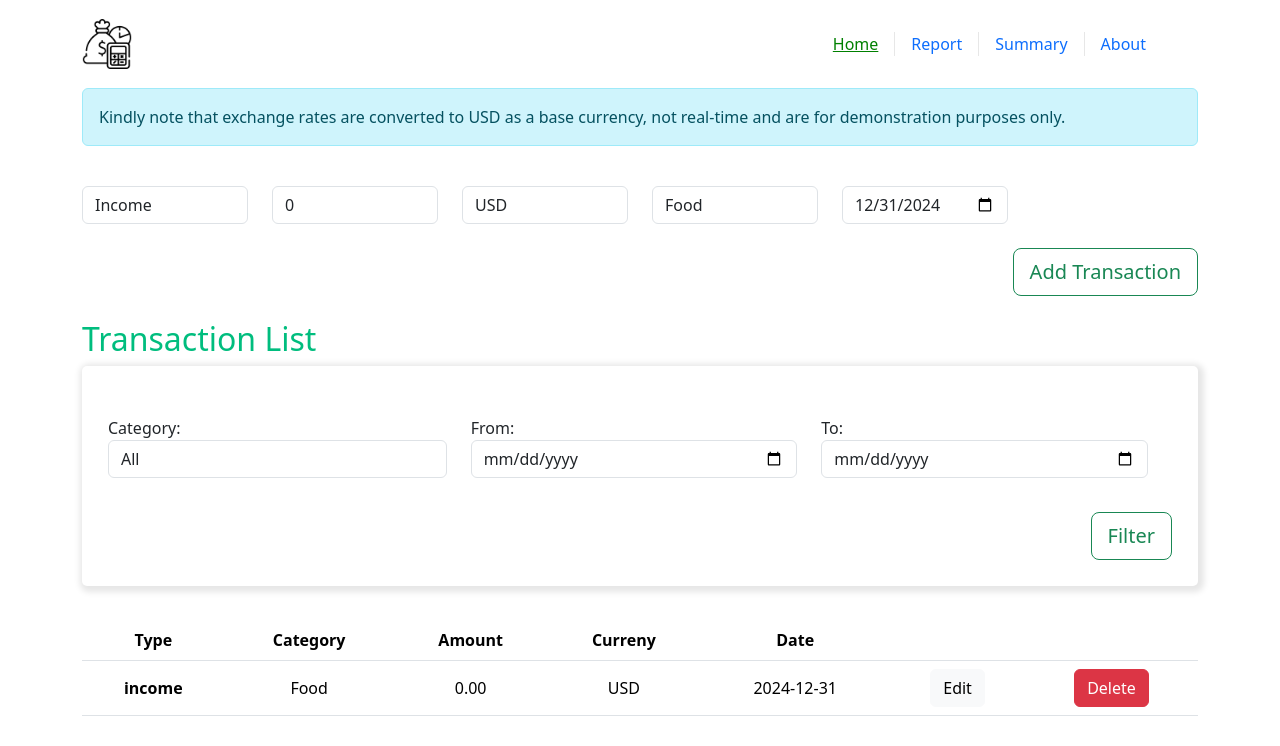
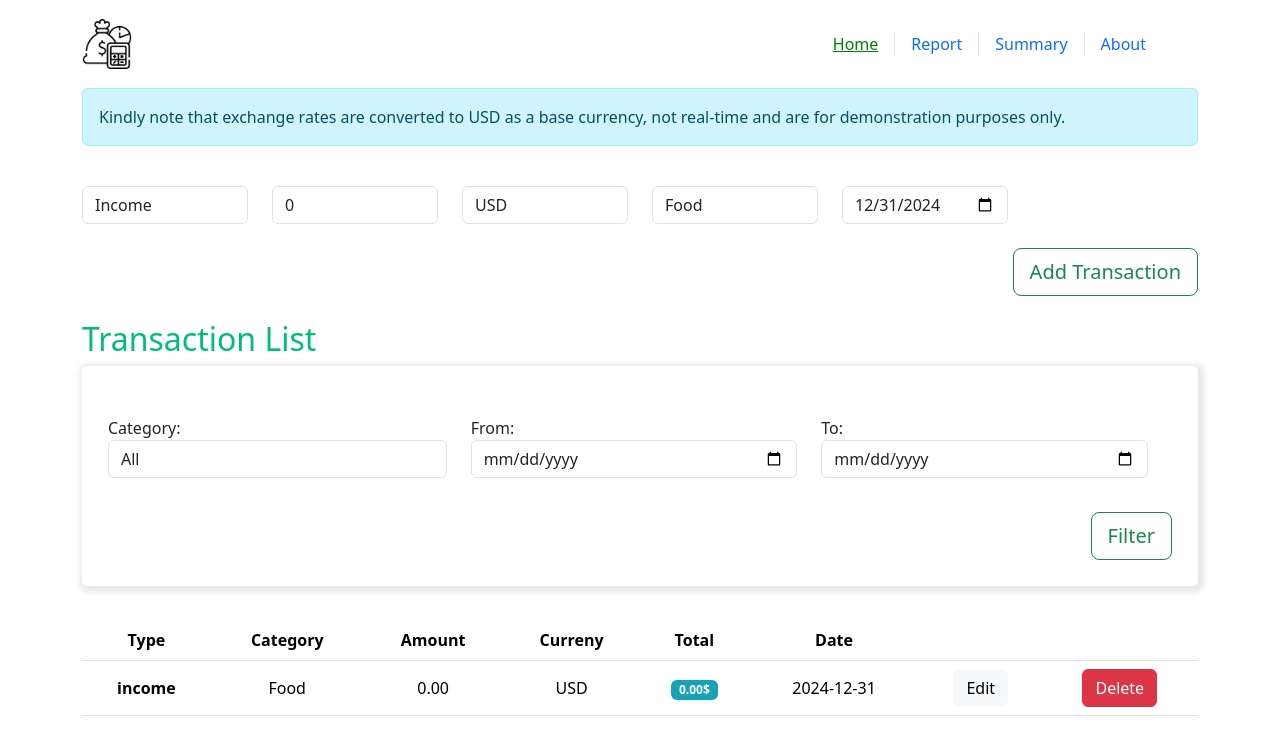
Before and after one commit to RamyMamdouhEl-nabawy/personal-finance-tracker, a Vue app: page / in a window 1280 px wide. Both pictures are taken after a click on the button "Add Transaction". Shown: the top 746 px of the page. Built offline with nearby package versions, Linux system fonts and the light colour scheme; no server answers.

Commit message:
Add new Total column into transaction list, Update amount input to accept decimals in both create and edit transactions, Update Pie to get value from total instead of amount, Add Total property into transaction interface, Update store to handle new Total value, Add new test cases.

```diff
--- a/src/components/FinancePieChart/FinancePieChart.vue
+++ b/src/components/FinancePieChart/FinancePieChart.vue
@@ -18,7 +18,7 @@
         <template #layers>
           <Pie
             data-test="pie-segment"
-            :dataKeys="['type', 'amount']"
+            :dataKeys="['type', 'total']"
             :pie-style="{ innerRadius: 100, padAngle: 0.05 }"
           />
         </template>
@@ -31,6 +31,7 @@
               category: { label: 'Category' },
               currency: { hide: true },
               amount: { label: 'Amount' },
+              total: { label: 'Total' },
               date: { label: 'Transaction-Date' },
             }"
             hideLine
--- a/src/components/TransactionForm/TransactionForm.vue
+++ b/src/components/TransactionForm/TransactionForm.vue
@@ -19,6 +19,7 @@
           class="form-control"
           data-test="transaction-amount"
           type="number"
+          step=".001"
           v-model="amount"
           placeholder="Amount"
           required
@@ -83,15 +84,9 @@ import { useStore } from "vuex";
 
 export default defineComponent({
   name: "TransactionForm",
-  data() {
-    return {
-      type: "income",
-      amount: 0,
-      currency: "USD",
-      category: "Food",
-      date: new Date().toISOString().split("T")[0],
-    };
-  },
+  // data() {
+  //   return {};
+  // },
   computed: {
     exchangeRate() {
       return this.currency === "USD"
@@ -101,7 +96,15 @@ export default defineComponent({
   },
   setup() {
     const store = useStore();
-    return { store };
+    return {
+      type: "income",
+      amount: 0,
+      currency: "USD",
+      category: "Food",
+      total: 0,
+      date: new Date().toISOString().split("T")[0],
+      store,
+    };
   },
   methods: {
     async submitTransaction() {
@@ -110,8 +113,9 @@ export default defineComponent({
       const transaction = {
         id: Date.now(),
         type: this.type,
-        amount: (this.amount * this.exchangeRate).toFixed(2),
+        amount: this.amount,
         currency: this.currency,
+        total: (this.amount * this.exchangeRate).toFixed(2),
         category: this.category,
         date: this.date,
       };
@@ -123,6 +127,7 @@ export default defineComponent({
       this.type = "income";
       this.amount = 0;
       this.currency = "USD";
+      this.total = 0;
       this.category = "Food";
       this.date = new Date().toISOString().split("T")[0];
     },
--- a/src/components/TransactionList.vue
+++ b/src/components/TransactionList.vue
@@ -11,6 +11,7 @@
             <th scope="col">Category</th>
             <th scope="col">Amount</th>
             <th scope="col">Curreny</th>
+            <th scope="col">Total</th>
             <th colspan="2" scope="col">Date</th>
             <th scope="col"></th>
             <th scope="col"></th>
@@ -22,6 +23,11 @@
             <td scope="row">{{ transaction.category }}</td>
             <td>{{ (+transaction.amount).toFixed(2) }}</td>
             <td>{{ transaction.currency }}</td>
+            <td>
+              <span class="badge badge-pill badge-info">
+                {{ (+transaction.total).toFixed(2) }}$
+              </span>
+            </td>
             <td colspan="2">{{ transaction.date }}</td>
             <td>
               <button class="btn btn-light" @click="openEditModal(transaction)">
@@ -51,6 +57,7 @@
             <div class="col-6 col-md-2">
               <select
                 name="transaction-type"
+                data-test="transaction-type"
                 class="form-control"
                 v-model="editTransaction.type"
               >
@@ -63,6 +70,7 @@
               <input
                 name="transaction-amount"
                 type="number"
+                step=".001"
                 v-model="editTransaction.amount"
                 placeholder="Amount"
                 required
@@ -206,6 +214,10 @@ tr {
 th {
   font-weight: bold;
 }
+.badge-info {
+  color: #fff;
+  background-color: #17a2b8;
+}
 .modal {
   display: block;
   position: fixed;
--- a/src/interfaces/Transaction.ts
+++ b/src/interfaces/Transaction.ts
@@ -4,5 +4,6 @@ export interface ITransaction {
     amount: number;
     currency: string;
     category: string;
+    total: number;
     date: string;
 }
--- a/src/store/index.ts
+++ b/src/store/index.ts
@@ -72,10 +72,14 @@ export default createStore({
     editTransaction: async ({ commit, dispatch, state }, updatedTransaction: ITransaction) => {
       if (updatedTransaction.currency == state.baseCurrency) {
         updatedTransaction.amount = Number(updatedTransaction.amount);
+        updatedTransaction.total = Number(updatedTransaction.amount);
       } else {
         await dispatch('fetchExchangeRates', updatedTransaction.currency)
         const exchangeRate = state.exchangeRates["rate"];
-        if (exchangeRate) updatedTransaction.amount = Number(Number(updatedTransaction.amount) * Number(state.exchangeRates["rate"]));
+        if (exchangeRate) {
+          updatedTransaction.amount = (Number(updatedTransaction.amount))
+          updatedTransaction.total = Number(Number(updatedTransaction.amount) * Number(state.exchangeRates["rate"]))
+        };
       }
       commit('EDIT_TRANSACTION', updatedTransaction);
     },
@@ -104,12 +108,12 @@ export default createStore({
     totalIncome(state: any) {
       return state.transactions
         .filter((t: any) => t.type === 'income')
-        .reduce((total: Number, t: any) => Number(total) + Number(t.amount), 0);
+        .reduce((total: Number, t: any) => Number(total) + Number(t.total), 0);
     },
     totalExpenses(state: any) {
       return state.transactions
         .filter((t: any) => t.type === 'expense')
-        .reduce((total: Number, t: any) => Number(total) + Number(t.amount), 0);
+        .reduce((total: Number, t: any) => Number(total) + Number(t.total), 0);
     },
     netBalance(state: any, getters: any) {
       return getters.totalIncome - getters.totalExpenses;
```
Also changed, not shown: 1 other file (tests, documents, lock files or other folders).
